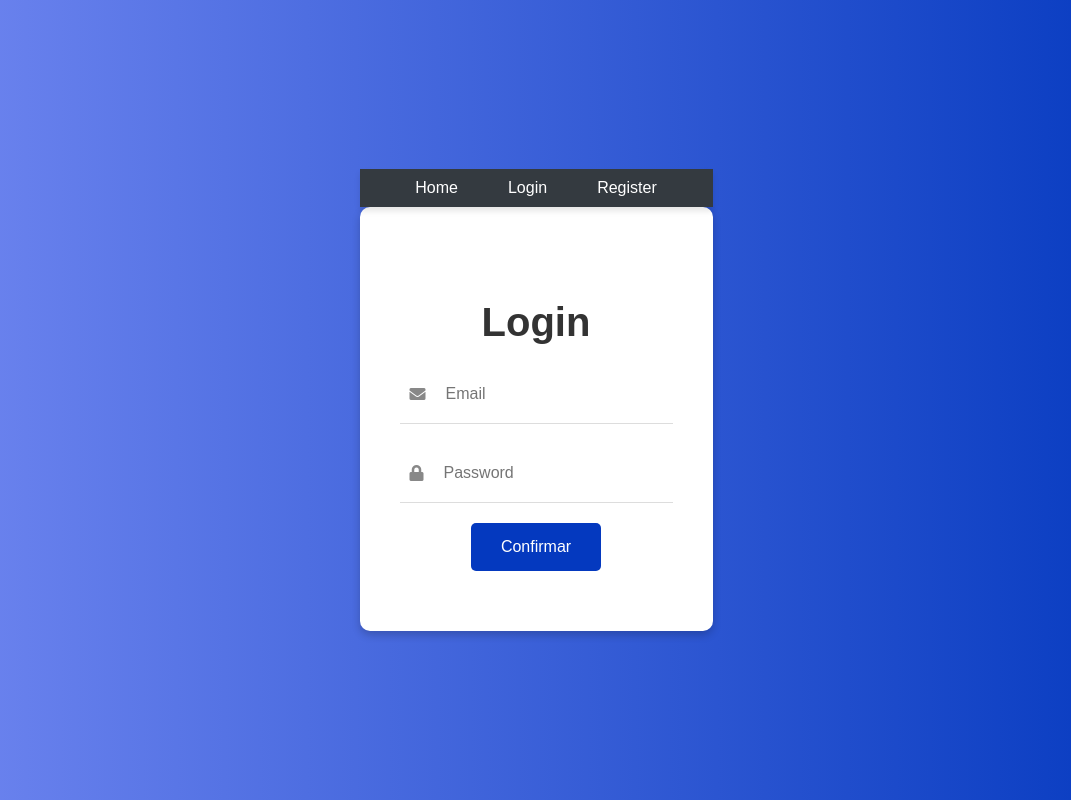
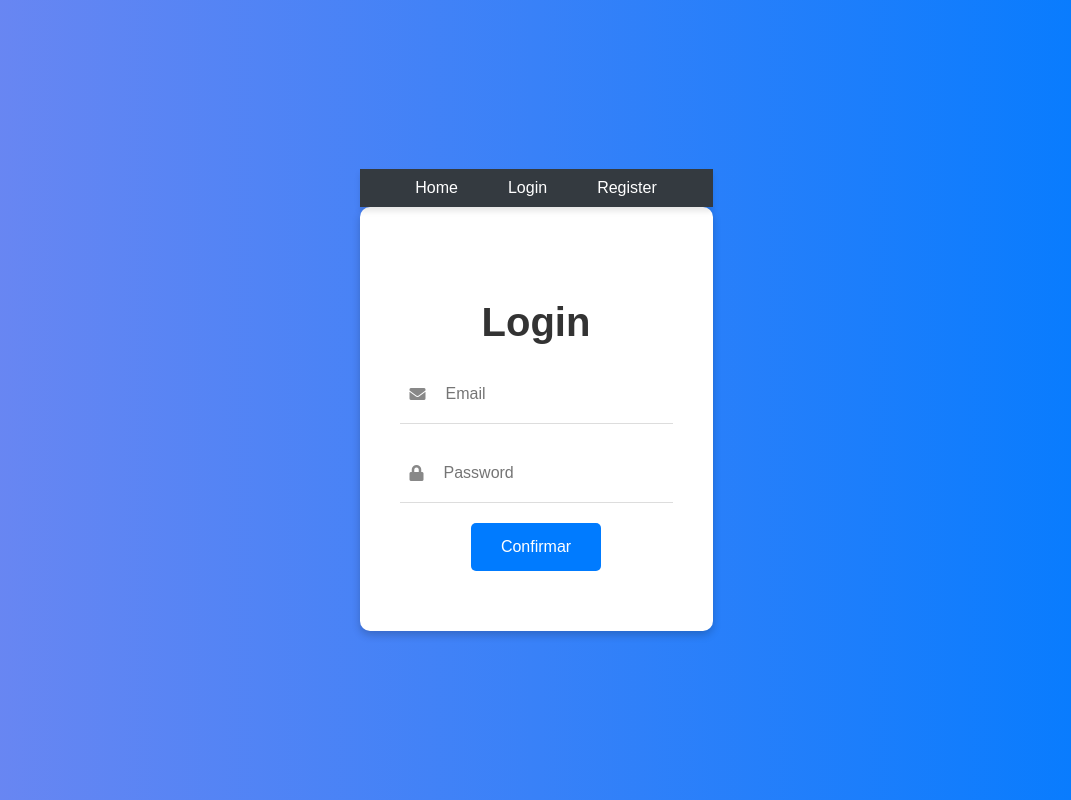
Before and after one commit to MikaelLopesDev/MultiMidiaAWS, a React (Create React App) app in the folder multimedia-frontend/: page /login in a window 1280 px wide. Shown: the whole page, without its empty margins (104-1175 px from the left). Built offline with nearby package versions, Linux system fonts and the light colour scheme.

Commit message:
styles: changed collors of screens and buttons login and register

```diff
--- a/multimedia-frontend/src/Components/Login.css
+++ b/multimedia-frontend/src/Components/Login.css
@@ -2,7 +2,7 @@
     margin: 0;
     padding: 0;
     font-family: 'Arial', sans-serif;
-    background: linear-gradient(to right, #7187f1, #0439bf);
+    background: linear-gradient(to right, #7187f1, #007bff);
     height: 100vh;
     display: flex;
     justify-content: center;
@@ -55,7 +55,7 @@
 }
 
 .btn-login {
-    background: #0439bf;
+    background: #007bff;
     border: none;
     color: white;
     padding: 15px 30px;
@@ -66,5 +66,5 @@
 }
 
 .btn-login:hover {
-    background: #0439bf;
+    background: #007bff;
 }
--- a/multimedia-frontend/src/Components/Register.css
+++ b/multimedia-frontend/src/Components/Register.css
@@ -2,7 +2,7 @@
     margin: 0;
     padding: 0;
     font-family: 'Arial', sans-serif;
-    background: linear-gradient(to right, #7187f1, #0439bf);
+    background: linear-gradient(to right, #7187f1, #007bff);
     height: 100vh;
     display: flex;
     justify-content: center;
@@ -60,7 +60,7 @@
 }
 
 .btn-register {
-    background: #0439bf;
+    background: #007bff;
     border: none;
     color: white;
     padding: 15px 30px;
@@ -71,5 +71,5 @@
 }
 
 .btn-register:hover {
-    background: #0439bf;
+    background: #007bff;
 }
```
